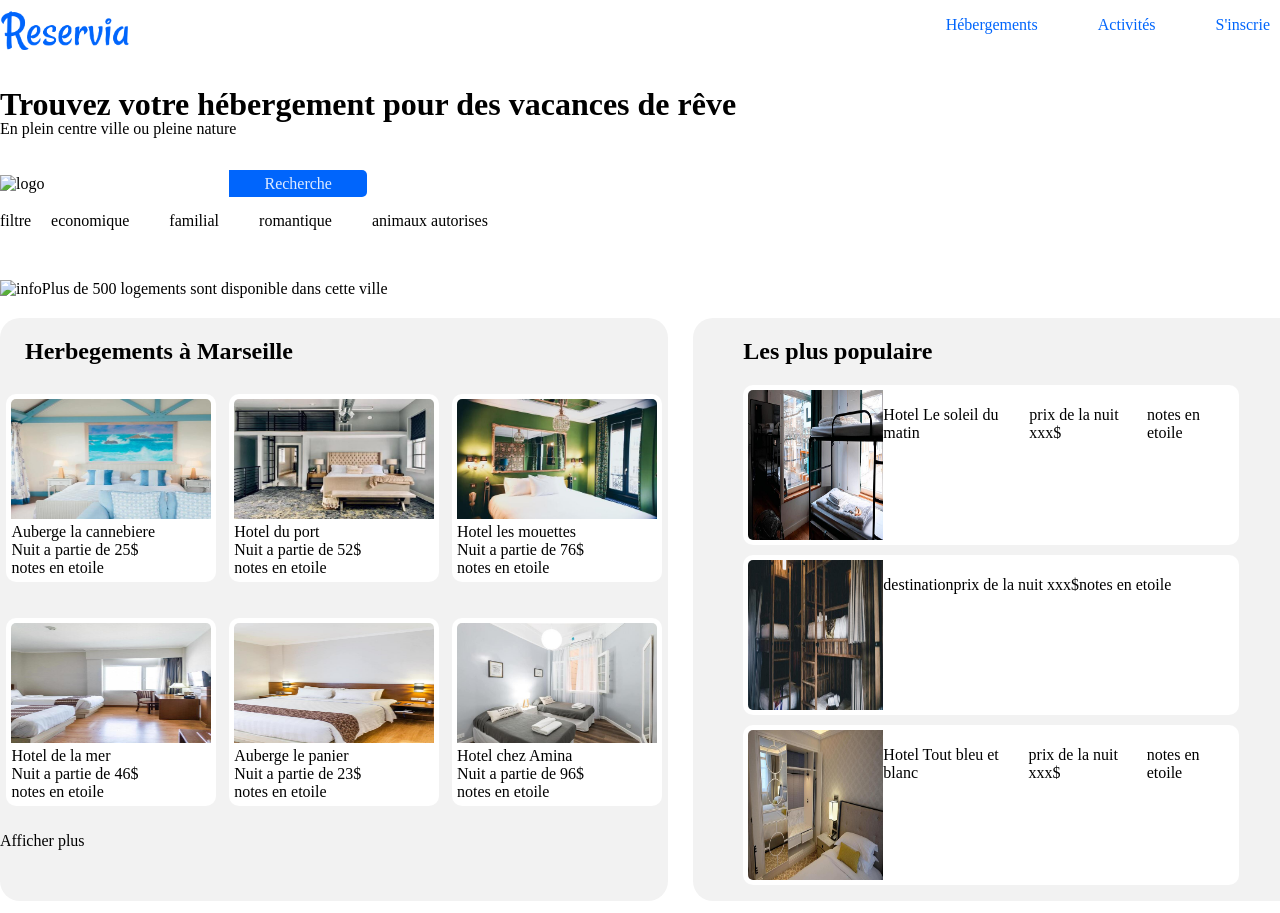
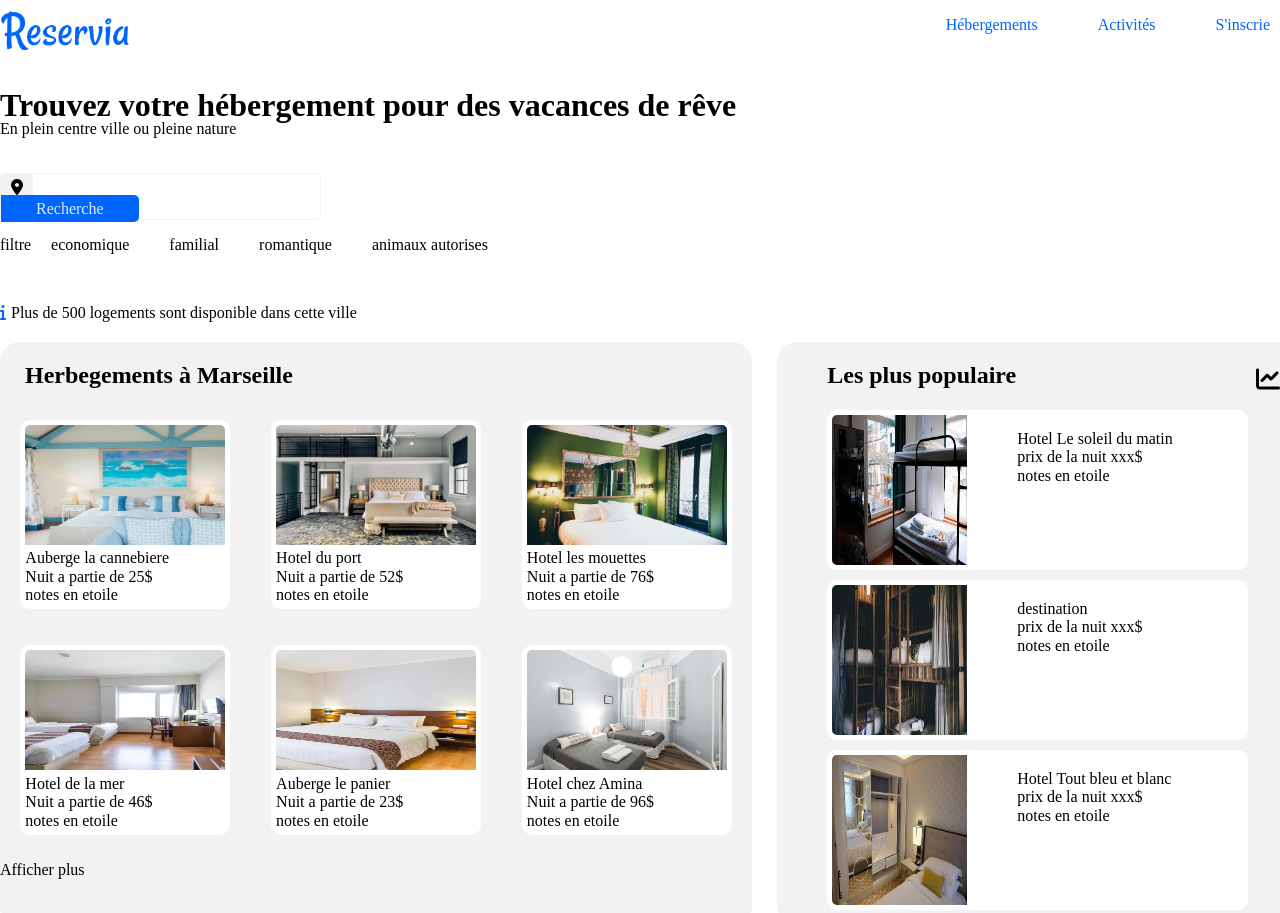
Before and after one commit to Pugnare/diarra_jacques_-_07_juillet_2021, a plain HTML site: page index.html in a window 1280 px wide. Shown: the top 913 px of the page. Drawn offline with Linux system fonts and the light colour scheme.

Commit message:
Ajustement que quelques element pour l'intégration des icons

```diff
--- a/index.html
+++ b/index.html
@@ -5,6 +5,8 @@
     <meta charset="UTF-8">
     <meta http-equiv="X-UA-Compatible" content="IE=edge">
     <meta name="viewport" content="width=device-width, initial-scale=1.0">
+    <script src="https://kit.fontawesome.com/3e6bead995.js" crossorigin="anonymous"></script>
+    <link rel="stylesheet" href="/css/normalize.css">
     <link rel="stylesheet" href="/css/layout.css">
     <link rel="stylesheet" href="/css/style.css">
     <link rel="stylesheet" href="/css/icons.css">
@@ -25,8 +27,10 @@
             </ul>
         </nav>
         <div id="filter">
-            <img src="#" alt="logo">
-            <label for=""></label><input type="text"><a href="#">Recherche</a>
+            <div id="filter_style">
+               <i class="fas fa-map-marker-alt"></i>
+                <label for=""><input type="text"><a href="#">Recherche</a></label>
+            </div>
             <ul id="filter_field">
                 <span>filtre</span>
                 <li><img src="/images/activites/" alt="">economique</li>
@@ -34,7 +38,7 @@
                 <li>romantique</li>
                 <li>animaux autorises</li>
             </ul>
-            <figure><img src="" alt="info">Plus de 500 logements sont disponible dans cette ville</figure>
+            <figure><i class="fas fa-info"></i>Plus de 500 logements sont disponible dans cette ville</figure>
         </div>
     </header>
 
@@ -45,6 +49,7 @@
                 <ul>
                     <li>
                         <img src="/images/hebergements/4_small/annie-spratt-Eg1qcIitAuA-unsplash.jpg" alt="">
+
                         <p>Auberge la cannebiere</p>
                         <p>Nuit a partie de 25$</p>
                         <p>notes en etoile</p>
@@ -85,33 +90,39 @@
                 <span>Afficher plus</span>
             </article>
             <article id="content_sub">
-                <h2>Les plus populaire<img src="#" alt=""></h2>
+                <h2>Les plus populaire <i class="fas fa-chart-line"></i></h2>
                 <ul>
                     <li>
                         <img src="/images/hebergements/4_small/marcus-loke-WQJvWU_HZFo-unsplash.jpg" alt="">
+                        <div>
                             <p>Hotel Le soleil du matin</p>
                             <p>prix de la nuit xxx$</p>
                             <p>notes en etoile</p>
+                        </div>
                     </li>
                     <li>
                         <img src="/images/hebergements/4_small/nicate-lee-kT-ZyaiwBe0-unsplash.jpg" alt="">
+                        <div>
                             <p>destination</p>
                             <p>prix de la nuit xxx$</p>
                             <p>notes en etoile</p>
+                        </div>
                     </li>
                     <li>
                         <img src="/images/hebergements/4_small/reisetopia-B8WIgxA_PFU-unsplash.jpg" alt="">
+                        <div>
                             <p>Hotel Tout bleu et blanc</p>
                             <p>prix de la nuit xxx$</p>
                             <p>notes en etoile</p>
+                        </div>
                     </li>
                 </ul>
             </article>
         </section>
         <section id="container_sub">
-            <article id="content_sub">
+            <article id="content_main">
                 <h2>Activites a Marseille</h2>
-                <ul>
+                <ul id="activites">
                     <li>
                         <img src="/images/activites/4_small/florian-wehde-xW9e8gdotxI-unsplash.jpg" alt="">
                         <p>Vieux Port</p>
```
Lines whose indentation alone changed are shown as unchanged.
